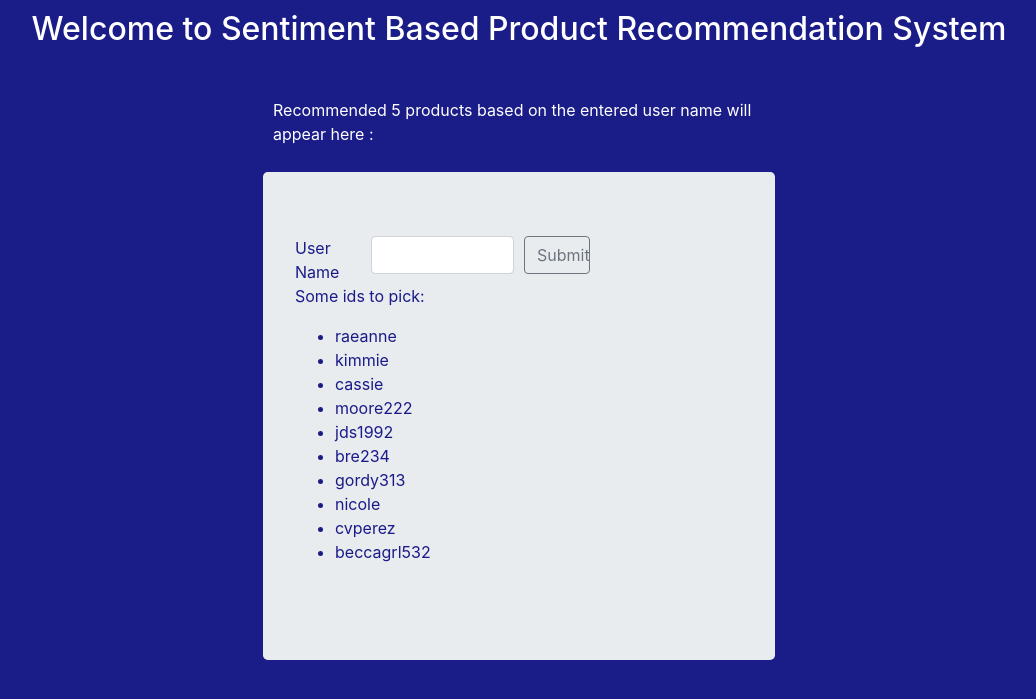
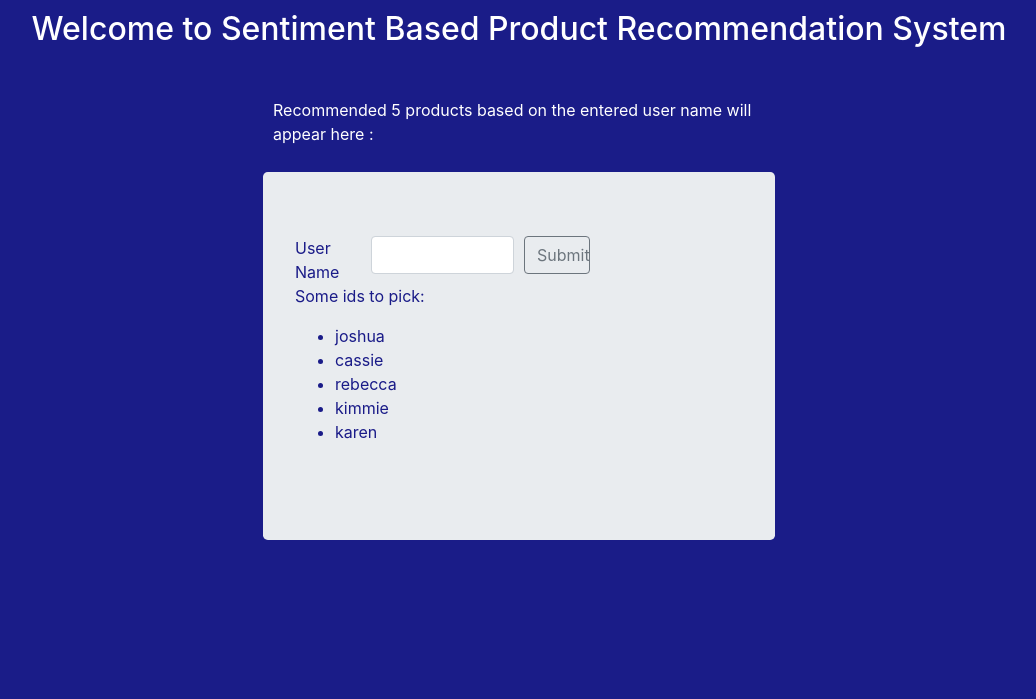
Before and after one commit to iamsaibi/EBUSS, a Flask app: page / in a window 1280 px wide. Shown: the top 699 px of the page, without its empty margins (121-1157 px from the left). Run offline with Flask 2, Linux system fonts and the light colour scheme; parts of the project's set-up code (start-up, migrations or seed data) failed here and were passed over; some libraries are stand-ins or nearby versions.

Commit message:
Modification to index.html

```diff
--- a/templates/index.html
+++ b/templates/index.html
@@ -73,16 +73,11 @@
                 <div class="col-lg-12">
                     <p class="username"> Some ids to pick:
                     <ul>
-                        <li>raeanne</li>
+                        <li>joshua</li>
+                        <li>cassie</li>
+                        <li>rebecca</li>
                         <li>kimmie</li>
-                        <li>cassie</li>
-                        <li>moore222</li>
-                        <li>jds1992</li>
-                        <li>bre234</li>
-                        <li>gordy313</li>
-                        <li>nicole</li>
-                        <li>cvperez</li>
-                        <li>beccagrl532</li>
+                        <li>karen</li>
                     </ul>
                     </p>
                 </div>
```
Also changed, not shown: 2 other files.
